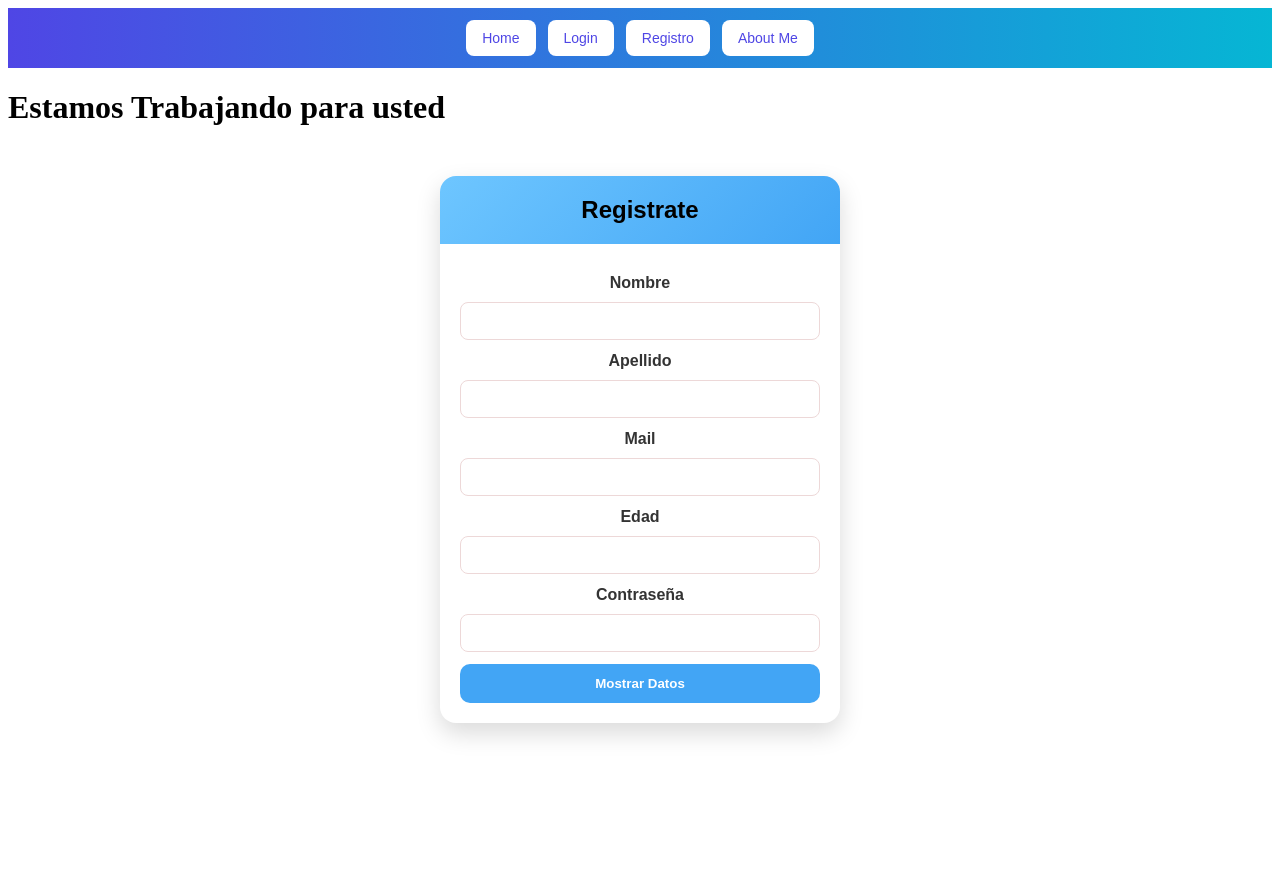
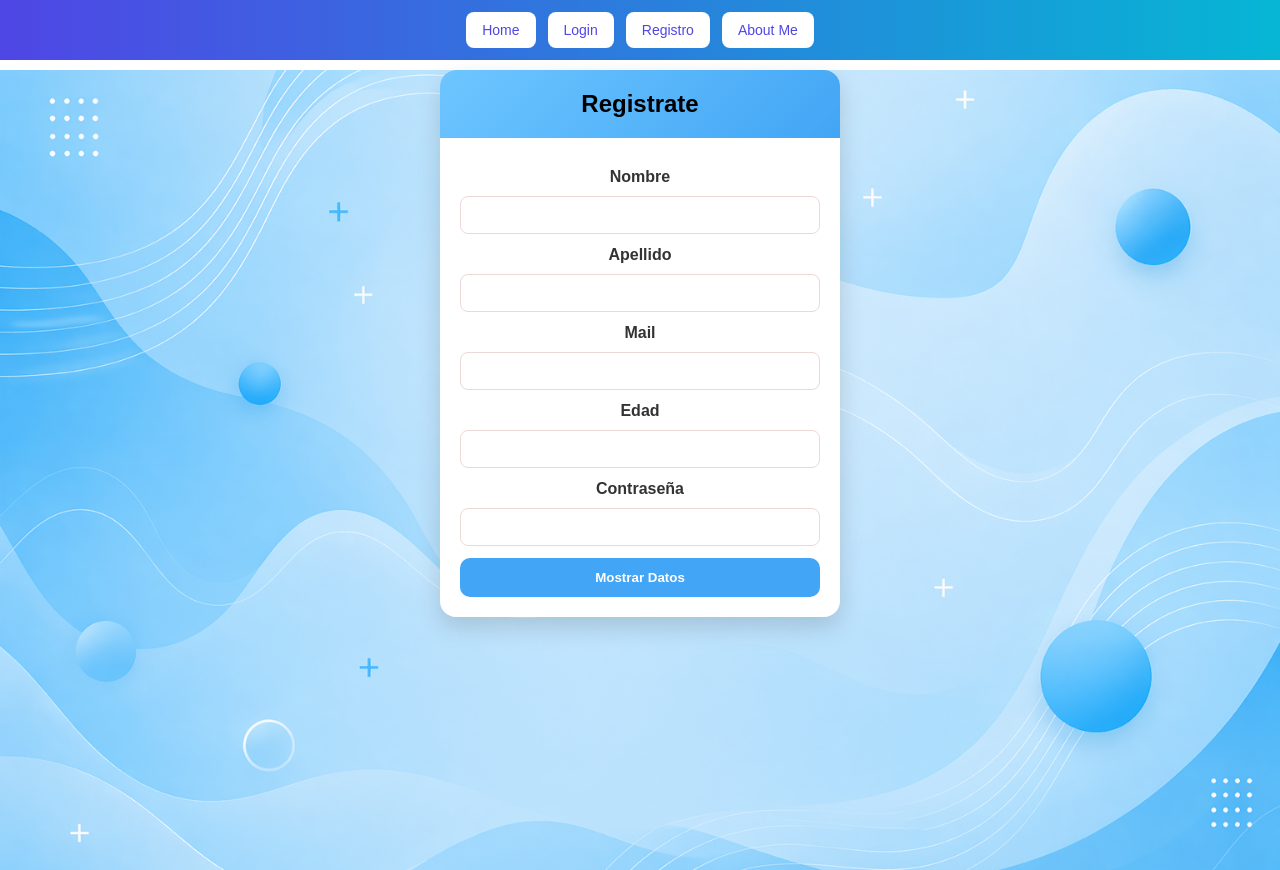
Before and after one commit to emmanuelalbe/SalaJuegos, an Angular app: page /registro in a window 1280 px wide. Before the commit the page ends 800 px from the top, so only its background shows below. Built offline with nearby package versions, Linux system fonts and the light colour scheme.

Commit message:
Fondo y Fomurlario Listo

```diff
--- a/src/app/app.html
+++ b/src/app/app.html
@@ -1,5 +1,4 @@
 
 
-<app-nav-bar>   </app-nav-bar>
-<h1>Estamos Trabajando para usted</h1>
+<app-nav-bar>  </app-nav-bar>
 <router-outlet />
--- a/src/app/components/nav-bar/nav-bar.css
+++ b/src/app/components/nav-bar/nav-bar.css
@@ -6,6 +6,7 @@
   background: linear-gradient(90deg, #4f46e5, #06b6d4);
   justify-content: center;
   align-items: center;
+
 }
 
 /* Botones */
--- a/src/app/pages/registro/registro.css
+++ b/src/app/pages/registro/registro.css
@@ -2,7 +2,7 @@
 /* Contenedor centrado */
 .card-container {
     max-width: 400px;
-    margin: 50px auto;
+    margin: 10px auto;
     background: #ffffff;
     border-radius: 16px;
     box-shadow: 0 10px 25px rgba(0, 0, 0, 0.15);
@@ -12,11 +12,11 @@
 
 /* Título */
 .card-title {
+
     background: linear-gradient(135deg, #6ec6ff, #42a5f5);
     color: #000;
     text-align: center;
     padding: 20px;
-    margin: 0;
     font-size: 24px;
     font-weight: bold;
 }
@@ -29,6 +29,7 @@
 .form-group {
     display: flex;
     flex-direction: column;
+    flex-wrap: wrap;
 }
 
 /* Labels */
@@ -76,3 +77,14 @@ input {
     border: 2px solid rgba(255, 0, 0, 0.437) ;
     background-color: #ffe5e5;
 }
+
+#fondo {
+
+    background-image:url('/image/fondoRegistro.png');
+    background-size: cover; /* Ajusta la imagen al tamaño de la pantalla */
+    background-repeat: no-repeat; /* Evita que la imagen se repita */
+    background-attachment: fixed; /* La imagen se queda fija al hacer scroll */
+    background-position: center; /* Centra la imagen */
+
+    height: 100vh;
+}
--- a/src/app/pages/registro/registro.html
+++ b/src/app/pages/registro/registro.html
@@ -1,4 +1,7 @@
+<div id="fondo">
+
   <div class="card-container">
+
     <h1 class="card-title">Registrate</h1>
 
       <form class="card-form" [formGroup]="formulario" (ngSubmit)="mosrarDatos()">
@@ -21,10 +24,10 @@
           }
 
         }
-
+      </div>
 
       <!-- APELLIDO -->
-
+      <div class="form-group">
         <label for="apellido">Apellido</label>
         <input id="apellido" type="text" formControlName="apellido"
           [className]="formulario.controls.apellido.invalid && formulario.controls.apellido.touched ? 'error' : ''" />
@@ -42,9 +45,10 @@
           }
 
         }
+      </div>
 
       <!-- MAIL -->
-
+      <div class="form-group">
         <label for="mail">Mail</label>
         <input id="mail" type="email" formControlName="mail"
           [className]="formulario.controls.mail.invalid && formulario.controls.mail.touched ? 'error' : ''" />
@@ -58,36 +62,35 @@
           @else if (formulario.controls.mail.errors['email']) {
             <small class="small-error">Formato inválido</small>
           }
+
         }
+      </div>
 
       <!-- EDAD -->
-
+      <div class="form-group">
         <label for="edad">Edad</label>
-
         <input id="edad" type="number" formControlName="edad"
-
           [className]="formulario.controls.edad.invalid && formulario.controls.edad.touched ? 'error' : ''" />
 
         @if (formulario.controls.edad.errors && formulario.controls.edad.touched) {
 
           @if (formulario.controls.edad.errors['required']) {
-
             <small class="small-error">La edad es obligatoria</small>
           }
 
           @else if (formulario.controls.edad.errors['min']) {
-
             <small class="small-error">Edad mínima 10</small>
           }
 
           @else if (formulario.controls.edad.errors['max']) {
-
             <small class="small-error">Edad máxima 99</small>
           }
 
         }
+      </div>
 
       <!-- PASSWORD -->
+      <div class="form-group">
         <label for="password">Contraseña</label>
         <input id="password" type="password" formControlName="password"
           [className]="formulario.controls.password.invalid && formulario.controls.password.touched ? 'error' : ''" />
@@ -104,3 +107,5 @@
       <button type="submit" class="btn-submit">Mostrar Datos</button>
 
     </form>
+  </div>
+</div>
--- a/src/styles.css
+++ b/src/styles.css
@@ -1 +1,5 @@
-/* You can add global styles to this file, and also import other style files */
+*{
+    box-sizing: border-box;
+    padding: 0;
+    margin: 0;
+}
```
Lines whose indentation alone changed are shown as unchanged.
